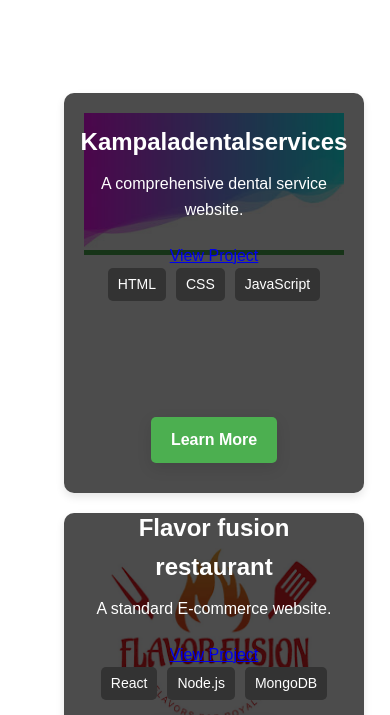
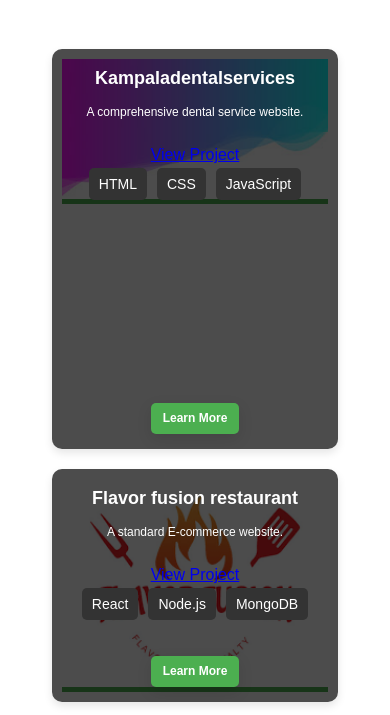
Before and after one commit to medan-dev/Mctech-hub, a plain HTML site: page portfolio.html in a window 390 px wide. Shown: the part 129-844 px from the top of the page. Drawn offline with nearby package versions, Linux system fonts and the light colour scheme.

Commit message:
Update portfolio.html

```diff
--- a/portfolio.html
+++ b/portfolio.html
@@ -21,9 +21,10 @@
         }
         .portfolio-grid {
             display: grid;
-            grid-template-columns: repeat(auto-fit, minmax(300px, 1fr));
+            grid-template-columns: repeat(auto-fit, minmax(280px, 1fr)); /* Ensure cards are flexible */
             gap: 20px;
-            padding-bottom: 40px; /* Add space below the cards */
+            padding: 20px;
+            justify-content: center; /* Center items horizontally */
         }
         .portfolio-item {
             position: relative;
@@ -33,6 +34,12 @@
             transition: transform 0.3s ease;
             background: #fff;
             padding: 20px; /* Add padding to ensure content is visible */
+            width: 100%; /* Ensure items are responsive */
+            max-width: 100%; /* Ensure items are responsive */
+            box-sizing: border-box;
+            display: flex;
+            flex-direction: column;
+            align-items: center; /* Center content inside the card */
         }
         .portfolio-item:hover {
             transform: translateY(-10px);
@@ -91,6 +98,42 @@
         }
         .portfolio-item:first-child {
             height: 400px; /* Decrease height to make it consistent with others */
+        }
+        @media (max-width: 768px) {
+            .portfolio-item {
+                padding: 15px;
+            }
+            .portfolio-overlay {
+                padding: 20px;
+            }
+            .portfolio-overlay h3 {
+                font-size: 20px;
+            }
+            .portfolio-overlay p {
+                font-size: 14px;
+            }
+            .portfolio-overlay .button {
+                font-size: 14px;
+                padding: 8px 16px;
+            }
+        }
+        @media (max-width: 480px) {
+            .portfolio-item {
+                padding: 10px;
+            }
+            .portfolio-overlay {
+                padding: 15px;
+            }
+            .portfolio-overlay h3 {
+                font-size: 18px;
+            }
+            .portfolio-overlay p {
+                font-size: 12px;
+            }
+            .portfolio-overlay .button {
+                font-size: 12px;
+                padding: 6px 12px;
+            }
         }
     </style>
 </head>
```
